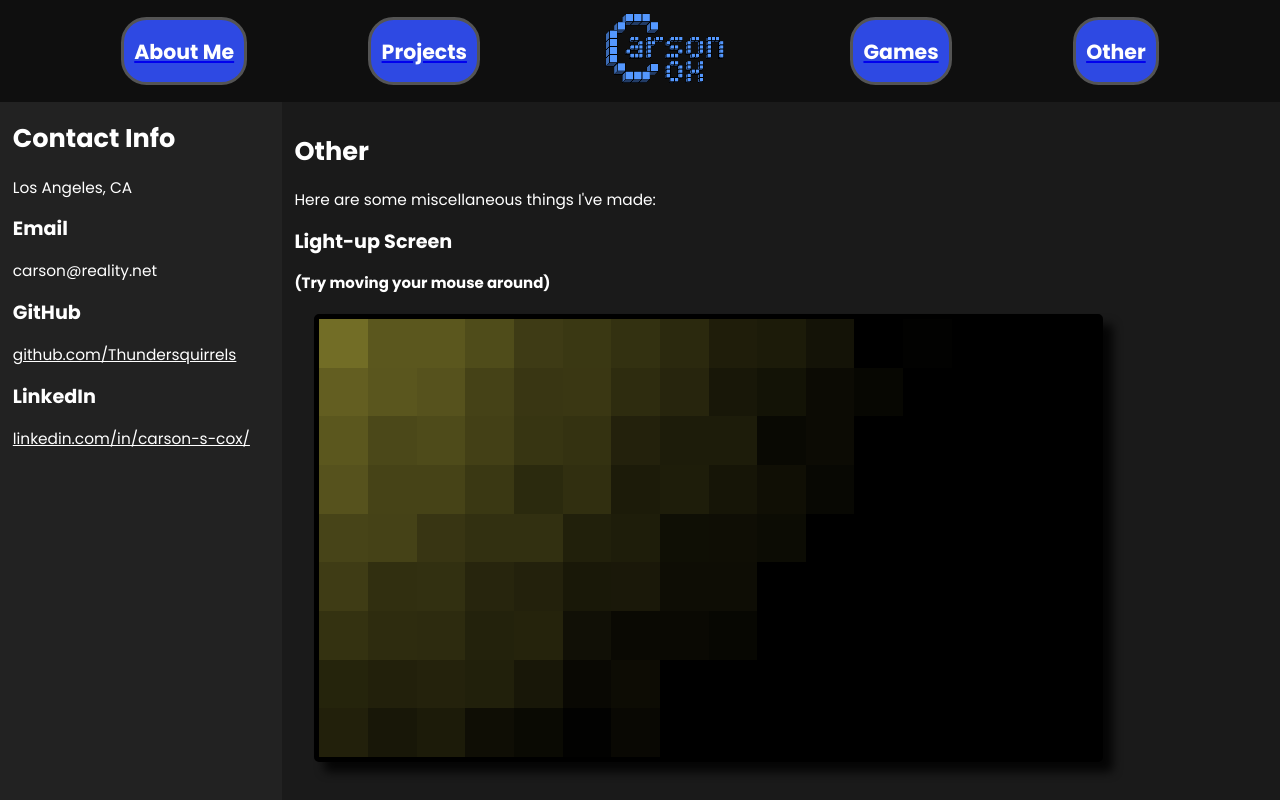
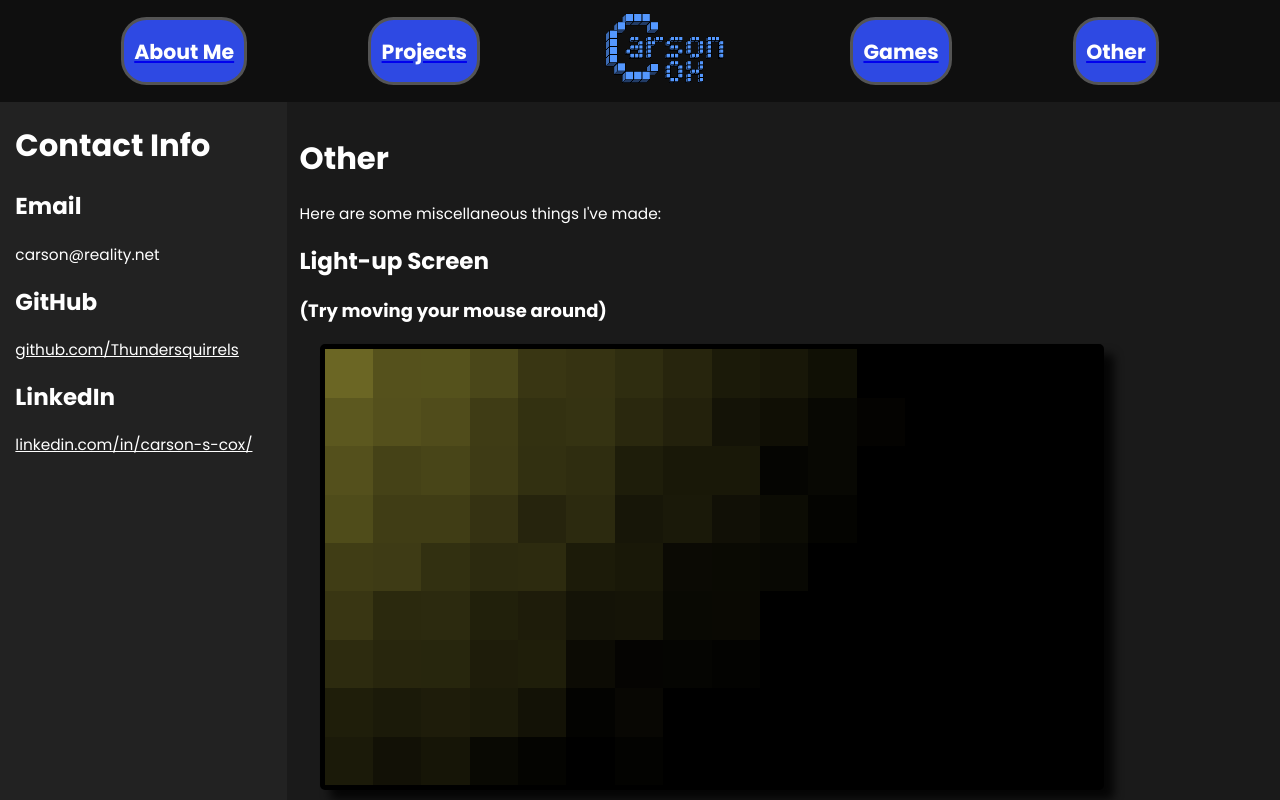
Before and after one commit to Thundersquirrels/carsonwebsite, a React (Create React App) app: page /other in a window 1280 px wide. Shown: the top 800 px of the page. Built offline with nearby package versions, Linux system fonts and the light colour scheme.

Commit message:
Beta 1.0.1: Minor fixes

```diff
--- a/src/Pages/HUD.css
+++ b/src/Pages/HUD.css
@@ -14,7 +14,6 @@
     align-items: center;
     width: 100%;
     font-size: 0.8em;
-    text-decoration: none;
 }
 
 #NameLogoLink {
@@ -28,7 +27,6 @@
 .subpagebutton {
     background-color: #2e49e3;
     color: white;
-    font-size: 1em;
     padding: 0.2em 1em;
     text-align: center;
     cursor: pointer;
@@ -44,24 +42,22 @@
     background-color: #1a1a1a;
     display: flex;
     min-height: 100vh;
+    font-size: 1.2em;
 }
 
 #Content {
     flex-grow: 1;
-    font-size: 1em;
 }
 
 #SideBar {
     background-color: #222222;
     color: white;
     padding: 0 1em;
-    font-size: 1em;
     width: 20%;
 }
 
-#SideBar > a, p {
+#SideBar > * {
     color: white;
-    font-size: 1.2em;
 }
 
 #BottomBar {
--- a/src/Pages/HUD.js
+++ b/src/Pages/HUD.js
@@ -27,7 +27,6 @@ const TopBar = () => (
 const SideBar = () => (
   <div id="SideBar">
     <h1>Contact Info</h1>
-    <p>Los Angeles, CA</p>
     <h2>Email</h2>
     <p>carson@reality.net</p>
     <h2>GitHub</h2>
```
